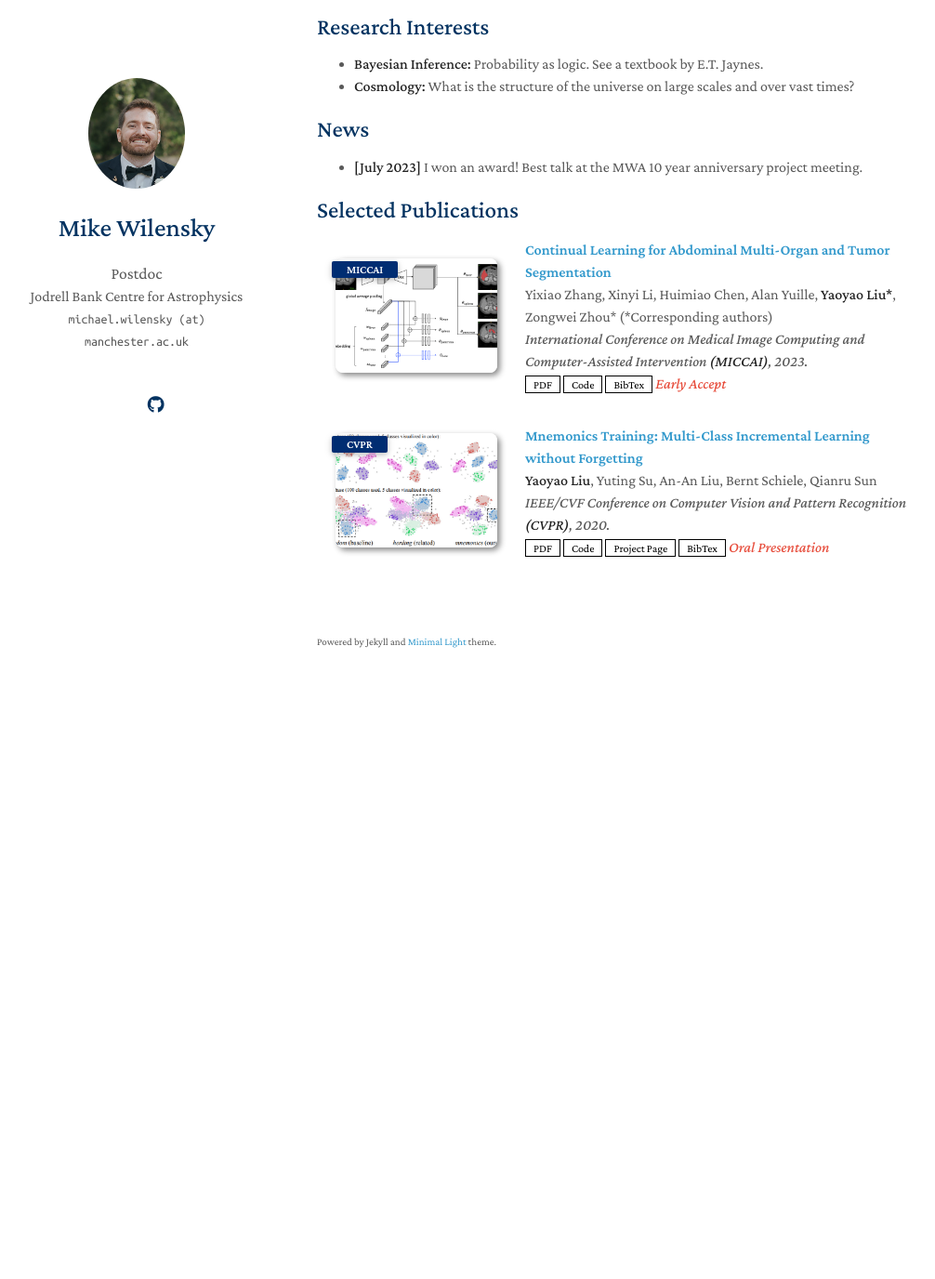
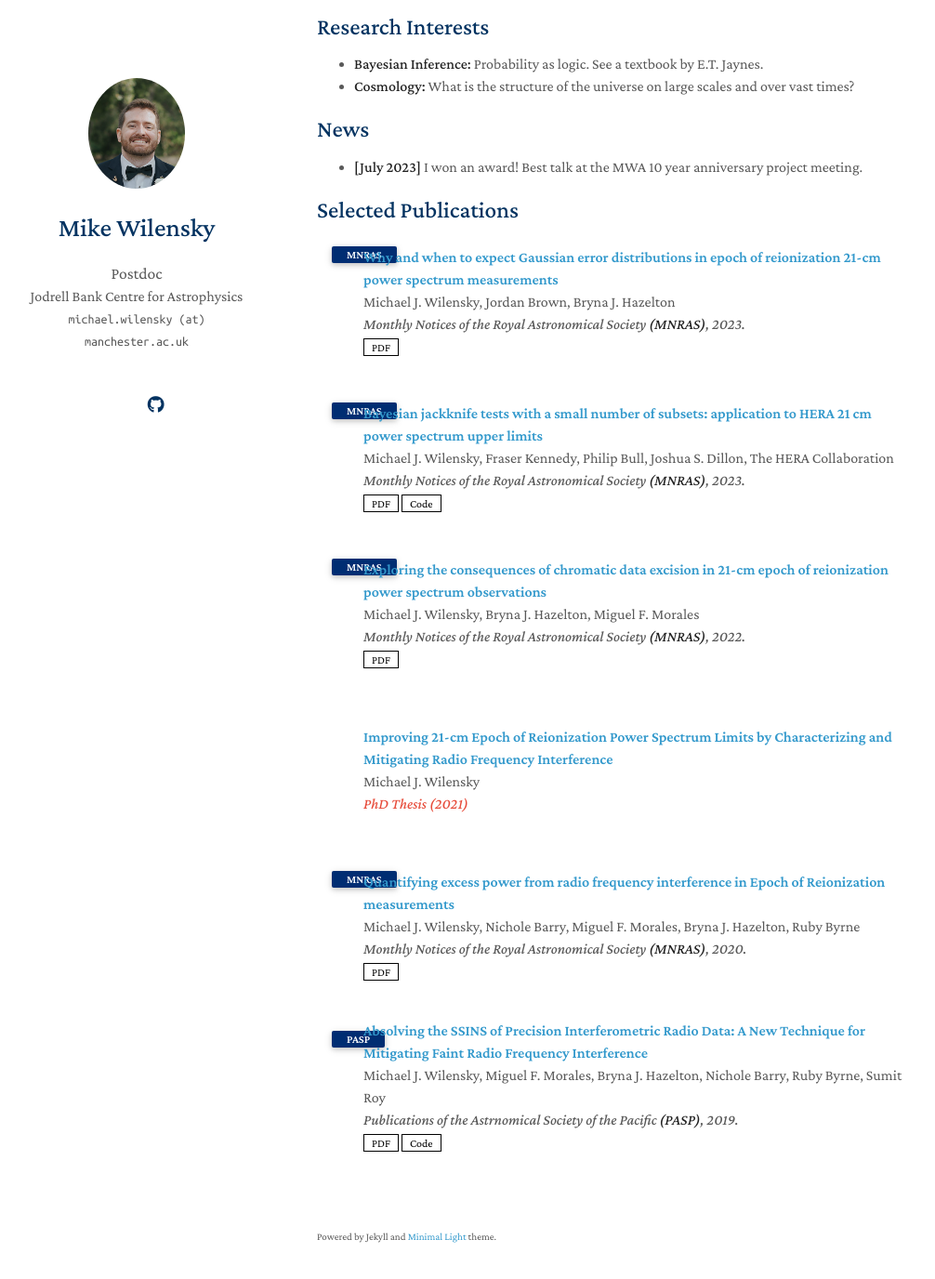
Before and after one commit to mwilensky768/mwilensky768.github.io, a Jekyll site: the page built from index.md, in a window 1280 px wide and 1400 px high, scrolled down 306 px. Shown: the top 1376 px of the window at 93% size, without its empty margins (129-1135 px from the left). Built offline with Jekyll 4.4.1, drawn with Linux system fonts in a browser that asks for light colours; nearby versions of some CDN libraries; a style sheet for code colours, icons or effects is not loaded; our own code applies the rules of GitHub Pages for plain Markdown files; before the commit the page ends 1077 px from its top, so only the background shows below that.

Commit message:
Put my publications into yml

```diff
--- a/_data/publications.yml
+++ b/_data/publications.yml
@@ -1,22 +1,37 @@
 main:
 
-  - title: Continual Learning for Abdominal Multi-Organ and Tumor Segmentation
-    authors: Yixiao Zhang, Xinyi Li, Huimiao Chen, Alan Yuille, <strong>Yaoyao Liu*</strong>, Zongwei Zhou* (*Corresponding authors)
-    conference_short: MICCAI
-    conference: International Conference on Medical Image Computing and Computer-Assisted Intervention <strong>(MICCAI)</strong>, 2023.
-    pdf: https://arxiv.org/pdf/2306.00988.pdf
-    code: https://github.com/MrGiovanni/ContinualLearning
-    bibtex: https://bib.yliu.me/MICCAI23.txt
-    image: ./assets/img/teaser_example_2.png
-    notes: Early Accept
+  - title: Why and when to expect Gaussian error distributions in epoch of reionization 21-cm power spectrum measurements
+    authors: Michael J. Wilensky, Jordan Brown, Bryna J. Hazelton
+    conference_short: MNRAS
+    conference: Monthly Notices of the Royal Astronomical Society <strong>(MNRAS)</strong>, 2023.
+    pdf: https://arxiv.org/pdf/2211.13576.pdf
 
-  - title: "Mnemonics Training: Multi-Class Incremental Learning without Forgetting"
-    authors: <strong>Yaoyao Liu</strong>, Yuting Su, An-An Liu, Bernt Schiele, Qianru Sun
-    conference_short: CVPR
-    conference: IEEE/CVF Conference on Computer Vision and Pattern Recognition <strong>(CVPR)</strong>, 2020.
-    pdf: https://arxiv.org/pdf/2002.10211.pdf
-    code: https://github.com/yaoyao-liu/class-incremental-learning/tree/main/mnemonics-training
-    page: https://class-il.mpi-inf.mpg.de/mnemonics/
-    bibtex: https://class-il.mpi-inf.mpg.de/mnemonics/
-    notes: Oral Presentation
-    image: ./assets/img/teaser_example.png
+  - title: "Bayesian jackknife tests with a small number of subsets: application to HERA 21 cm power spectrum upper limits"
+    authors: Michael J. Wilensky, Fraser Kennedy, Philip Bull, Joshua S. Dillon, The HERA Collaboration
+    conference_short: MNRAS
+    conference: Monthly Notices of the Royal Astronomical Society <strong>(MNRAS)</strong>, 2023.
+    pdf: https://arxiv.org/pdf/2210.17351.pdf
+    code: https://github.com/mwilensky768/chiborg
+
+  - title: Exploring the consequences of chromatic data excision in 21-cm epoch of reionization power spectrum observations
+    authors: Michael J. Wilensky, Bryna J. Hazelton, Miguel F. Morales
+    conference_short: MNRAS
+    conference: Monthly Notices of the Royal Astronomical Society <strong>(MNRAS)</strong>, 2022.
+    pdf: https://arxiv.org/pdf/2110.08167.pdf
+
+  - title: Improving 21-cm Epoch of Reionization Power Spectrum Limits by Characterizing and Mitigating Radio Frequency Interference
+    authors: Michael J. Wilensky
+    notes: PhD Thesis (2021)
+
+  - title: Quantifying excess power from radio frequency interference in Epoch of Reionization measurements
+    authors: Michael J. Wilensky, Nichole Barry, Miguel F. Morales, Bryna J. Hazelton, Ruby Byrne
+    conference_short: MNRAS
+    conference: Monthly Notices of the Royal Astronomical Society <strong>(MNRAS)</strong>, 2020.
+    pdf: https://arxiv.org/pdf/2004.07819.pdf
+
+  - title: "Absolving the SSINS of Precision Interferometric Radio Data: A New Technique for Mitigating Faint Radio Frequency Interference"
+    authors: Michael J. Wilensky, Miguel F. Morales, Bryna J. Hazelton, Nichole Barry, Ruby Byrne, Sumit Roy
+    conference_short: PASP
+    conference: Publications of the Astrnomical Society of the Pacific <strong>(PASP)</strong>, 2019.
+    pdf: https://arxiv.org/pdf/1906.01093.pdf
+    code: https://github.com/mwilensky768/SSINS
```
